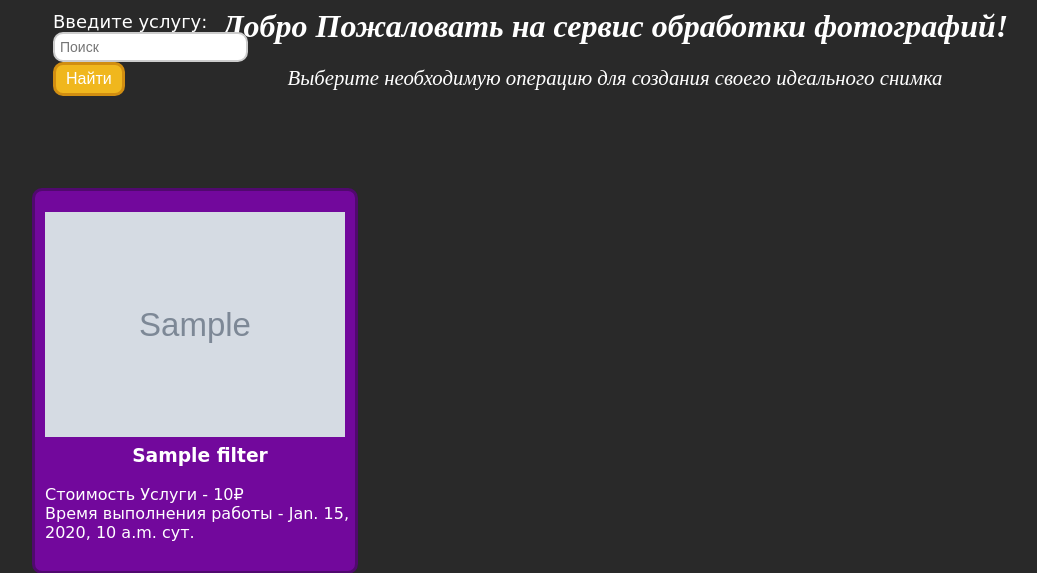
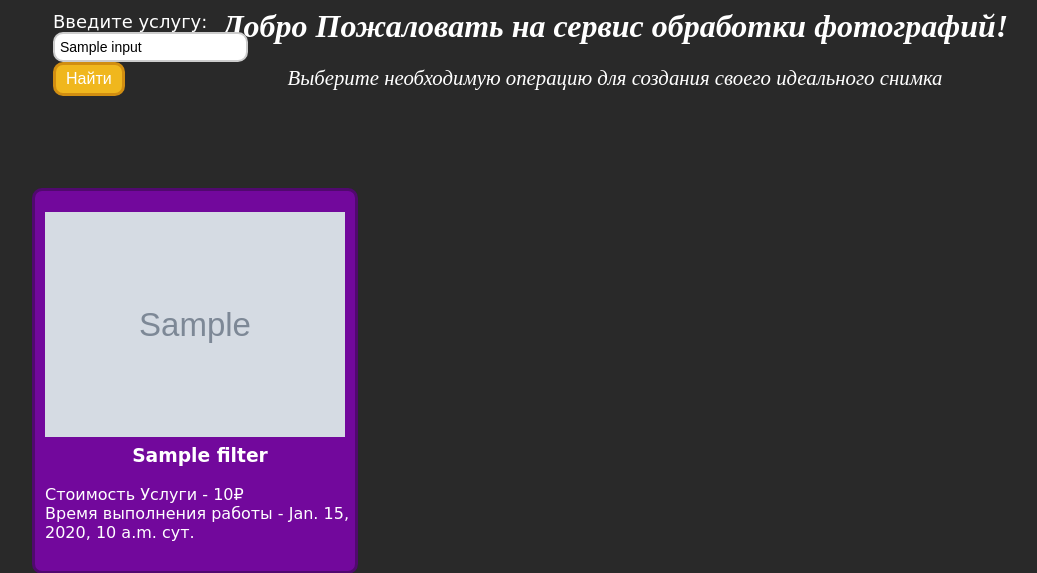
Before and after one commit to DemiurgeRV/WebApplications_backend, a Django app: template FiltersForImages/main/templates/main/AllFilters.html in a window 1280 px wide; the page is wider, and only the part inside the window is pictured. Shown: the top 573 px of that part, without its empty margins (25-1062 px from the left). Run offline with Django 4.2, Linux system fonts and the light colour scheme; the template is opened without the code that fills it: most values are stand-ins (such as "Sample title", 1, 10 or a date in 2020); grey boxes marked "Sample" are stand-in pictures.

Commit message:
Saving search bar

```diff
--- a/FiltersForImages/main/templates/main/AllFilters.html
+++ b/FiltersForImages/main/templates/main/AllFilters.html
@@ -10,7 +10,7 @@
     <span id="search">
         <form action="" method="get">
             <label>Введите услугу: </label><br>
-            <input type="text" name="search-filter" placeholder="Поиск" autocomplete="off" id="search-filter"><br>
+            <input type="text" name="search-filter" placeholder="Поиск" autocomplete="off" id="search-filter" value="{{ data.input }}"><br>
             <input type="submit" value="Найти" id="search-bottom">
         </form>
     </span>
--- a/FiltersForImages/main/views.py
+++ b/FiltersForImages/main/views.py
@@ -57,7 +57,10 @@ def getFilters(request):
         for filter in data['data']['filters']:
             if input_text in filter['name']:
                 info.append(filter)
-        return render(request, 'main/AllFilters.html', { 'data' : { 'filters' : info }})
+        return render(request, 'main/AllFilters.html', { 'data' : { 'filters' : info,
+                                                                    'input' : input_text
+                                                                    }
+                                                         })
 
     else:
         return render(request, 'main/AllFilters.html', data)
```
